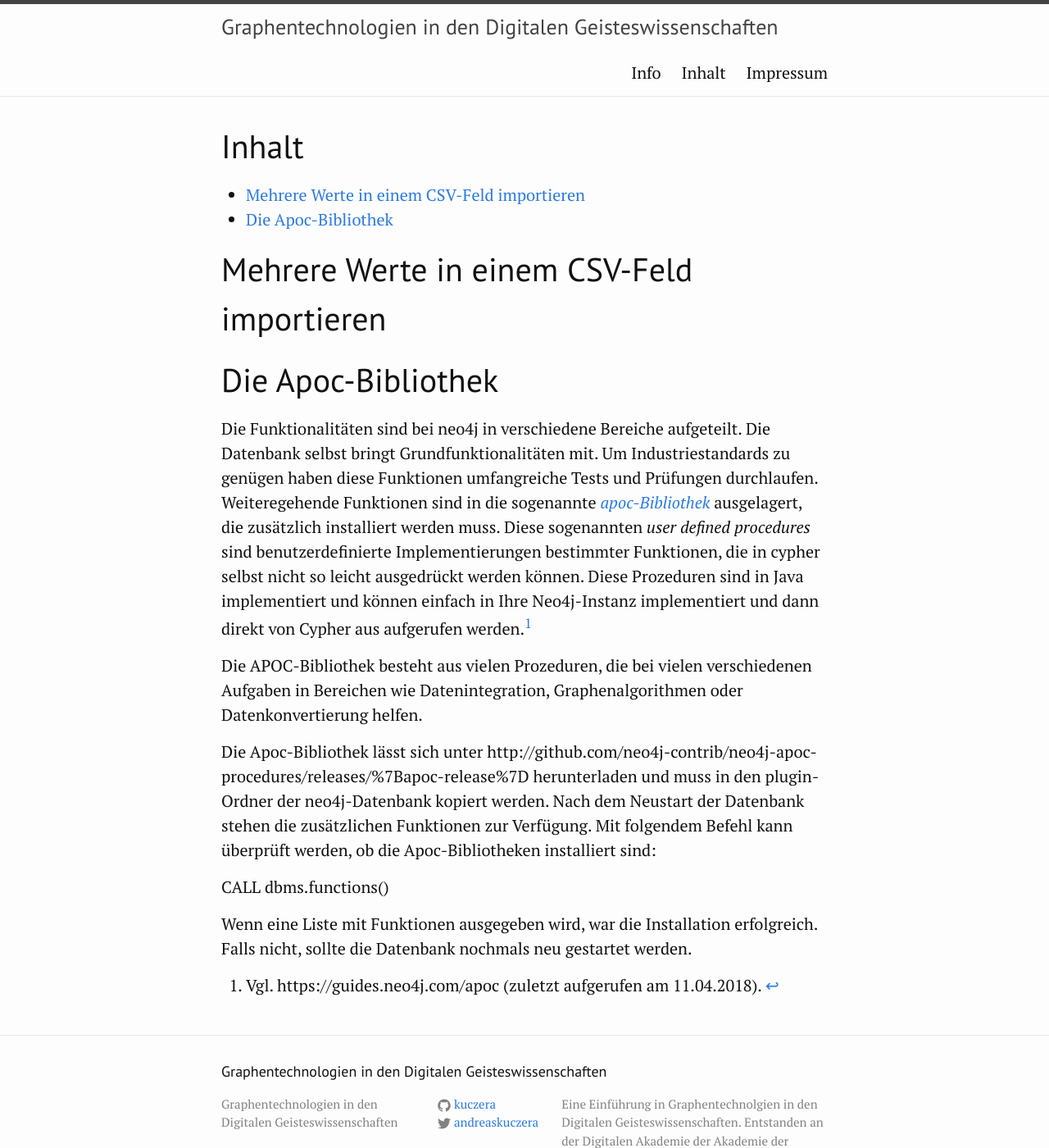
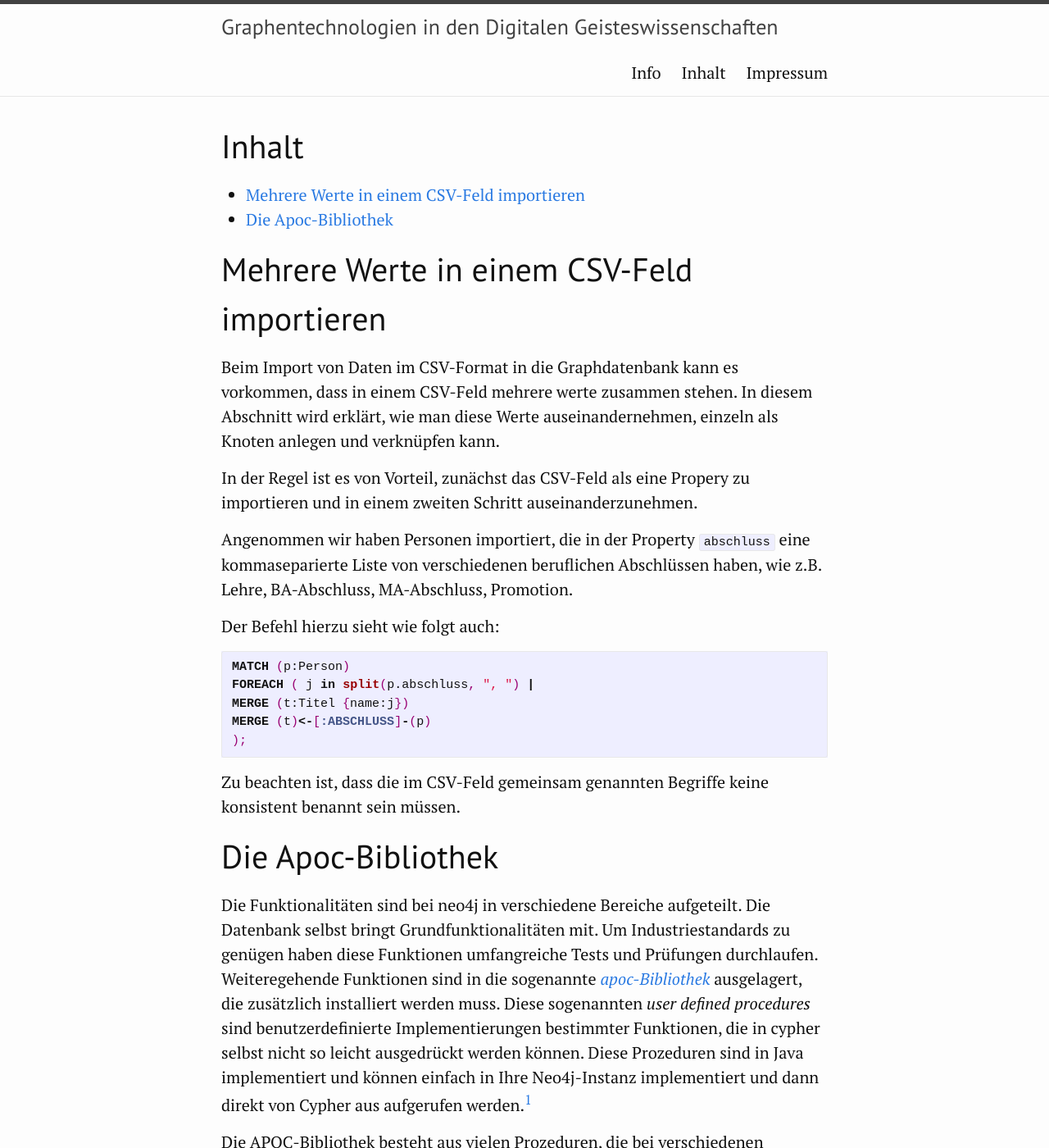
Before and after one commit to kuczera/Graphentechnologien, a Jekyll site: the page built from 85_Tipps und Tricks.md, in a window 1280 px wide and 1400 px high. Shown: the whole window at 82% size. Built offline with Jekyll 4.4.1, drawn with Linux system fonts in a browser that asks for light colours; some of the changed text lies outside the part shown.

```diff
--- a/85_Tipps und Tricks.md
+++ b/85_Tipps und Tricks.md
@@ -13,13 +13,29 @@ contents: true
 
 # Mehrere Werte in einem CSV-Feld importieren
 
+Beim Import von Daten im CSV-Format in die Graphdatenbank kann es vorkommen, dass in einem CSV-Feld mehrere werte zusammen stehen. In diesem Abschnitt wird erklärt, wie man diese Werte auseinandernehmen, einzeln als Knoten anlegen und verknüpfen kann.
 
+In der Regel ist es von Vorteil, zunächst das CSV-Feld als eine Propery zu importieren und in einem zweiten Schritt auseinanderzunehmen.
+
+Angenommen wir haben Personen importiert, die in der Property `abschluss` eine kommaseparierte Liste von verschiedenen beruflichen Abschlüssen haben, wie z.B. Lehre, BA-Abschluss, MA-Abschluss, Promotion.
+
+Der Befehl hierzu sieht wie folgt auch:
+
+~~~cypher
+MATCH (p:Person)
+FOREACH ( j in split(p.abschluss, ", ") |
+MERGE (t:Titel {name:j})
+MERGE (t)<-[:ABSCHLUSS]-(p)
+);
+~~~
+
+Zu beachten ist, dass die im CSV-Feld gemeinsam genannten Begriffe keine konsistent benannt sein müssen.
 
 # Die Apoc-Bibliothek
 
 Die Funktionalitäten sind bei neo4j in verschiedene Bereiche aufgeteilt. Die Datenbank selbst bringt Grundfunktionalitäten mit. Um Industriestandards zu genügen haben diese Funktionen umfangreiche Tests und Prüfungen durchlaufen. Weiteregehende Funktionen sind in die sogenannte [*apoc-Bibliothek*](https://guides.neo4j.com/apoc) ausgelagert, die zusätzlich installiert werden muss. Diese sogenannten *user defined procedures* sind benutzerdefinierte Implementierungen bestimmter Funktionen, die in cypher selbst nicht so leicht ausgedrückt werden können. Diese Prozeduren sind in Java implementiert und können einfach in Ihre Neo4j-Instanz implementiert und dann direkt von Cypher aus aufgerufen werden.[^5cb9]
 
-Die APOC-Bibliothek besteht aus vielen Prozeduren, die bei vielen verschiedenen Aufgaben in Bereichen wie Datenintegration, Graphenalgorithmen oder Datenkonvertierung helfen.
+Die APOC-Bibliothek besteht aus vielen Prozeduren, die bei verschiedenen Aufgaben in Bereichen wie Datenintegration, Graphenalgorithmen oder Datenkonvertierung helfen.
 
 Die Apoc-Bibliothek lässt sich unter http://github.com/neo4j-contrib/neo4j-apoc-procedures/releases/%7Bapoc-release%7D herunterladen und muss in den plugin-Ordner der neo4j-Datenbank kopiert werden. Nach dem Neustart der Datenbank stehen die zusätzlichen Funktionen zur Verfügung. Mit folgendem Befehl kann überprüft werden, ob die Apoc-Bibliotheken installiert sind:
 
@@ -27,4 +43,6 @@ CALL dbms.functions()
 
 Wenn eine Liste mit Funktionen ausgegeben wird, war die Installation erfolgreich. Falls nicht, sollte die Datenbank nochmals neu gestartet werden.
 
+In neo4j-Desktop kann die Apoc-Bibliothek jeweils pro Datenbank im Management-Bereich über den Reiter plugins per Mausklick installiert werden.
+
 [^5cb9]: Vgl. https://guides.neo4j.com/apoc (zuletzt aufgerufen am 11.04.2018).
```
Also changed, not shown: 10_Regesta-Imperii.md (+1 -1 lines), 25_xml2neo4j-kollatz.md (+6 -0 lines), 45_Das DTA im Graphen.md (+1 -1 lines), 60_XML-Text im Graphen.md (+5 -0 lines).
